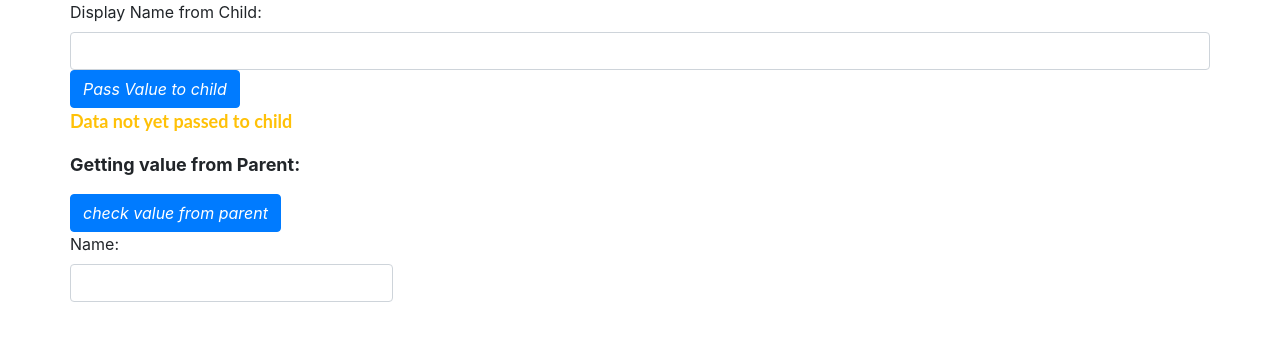
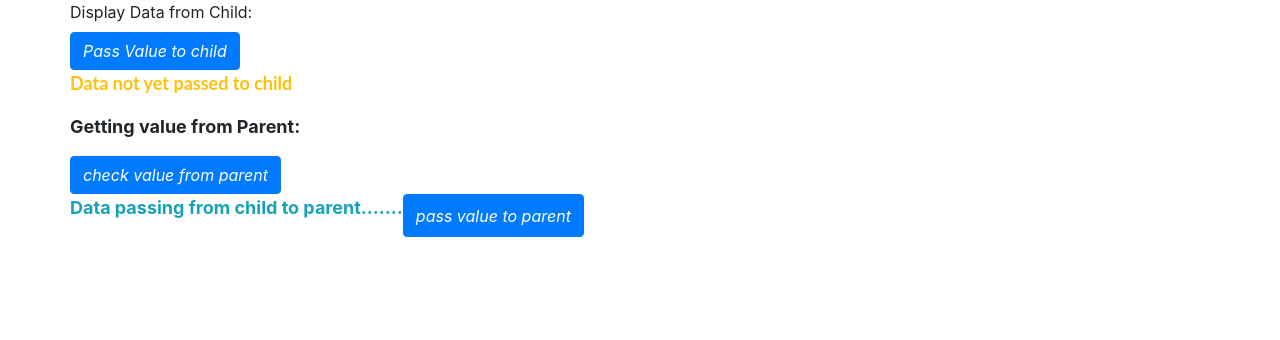
Before and after one commit to RamTheeru/angular-ivy-gfsqyq99, an Angular app: page / in a window 1280 px wide. Shown: the top 340 px of the page. Built offline with nearby package versions, Linux system fonts and the light colour scheme.

Commit message:
4 files modified

```diff
--- a/src/app/app.component.html
+++ b/src/app/app.component.html
@@ -1,7 +1,14 @@
 <div class="container">
   <div class="row">
-    <label>Display Name from Child:</label>
-    <input type="text" class="form-control" />
+    <label>Display Data from Child:</label>
+    <div>
+      <ul *ngFor="let n of numcontents">
+        <li>{{ n }}</li>
+      </ul>
+    </div>
+    <br />
+  </div>
+  <div class="row">
     <button (click)="passbyclick()" class="btn btn-primary">
       Pass Value to child
     </button>
@@ -15,6 +22,6 @@
     </ng-template>
   </div>
   <div class="row">
-    <app-test [gd]="testval"></app-test>
+    <app-test (ot)="checkvalfromchild($event)" [gd]="testval"></app-test>
   </div>
 </div>
--- a/src/app/app.component.ts
+++ b/src/app/app.component.ts
@@ -9,6 +9,7 @@ export class AppComponent {
   name = 'Angular ' + VERSION.major;
   testval: string = '';
   ispassed: boolean = false;
+  numcontents: number[] = [];
   passbyclick() {
     this.ispassed = true;
     this.testval = 'data passed to child component';
@@ -16,4 +17,8 @@ export class AppComponent {
   mycheck() {
     this.testval = 'data passed to parent component';
   }
+  checkvalfromchild(evnt) {
+    console.log(evnt);
+    this.numcontents = evnt;
+  }
 }
--- a/src/app/test/test.component.html
+++ b/src/app/test/test.component.html
@@ -11,7 +11,10 @@
     </button>
   </div>
   <div class="row">
-    <label>Name:</label>
-    <input type="text" class="form-control" />
+    <p class="text-info">Data passing from child to parent.......</p>
+    <br />
+    <button (click)="passtoparent()" class="btn btn-primary">
+      pass value to parent
+    </button>
   </div>
 </div>
--- a/src/app/test/test.component.ts
+++ b/src/app/test/test.component.ts
@@ -1,4 +1,4 @@
-import { Component, EventEmitter, Input, OnInit } from '@angular/core';
+import { Component, EventEmitter, Input, OnInit, Output } from '@angular/core';
 
 @Component({
   selector: 'app-test',
@@ -7,6 +7,7 @@ import { Component, EventEmitter, Input, OnInit } from '@angular/core';
 })
 export class TestComponent implements OnInit {
   @Input('gd') getdata = '';
+  @Output('ot') outdata = new EventEmitter<number[]>();
   val: string = '';
   isset: boolean = false;
   nums: number[] = [1, 2, 3, 4, 5];
@@ -20,4 +21,7 @@ export class TestComponent implements OnInit {
     this.val = this.getdata;
     //this.isset = this.ival != '';
   }
+  passtoparent() {
+    this.outdata.emit(this.nums);
+  }
 }
```
